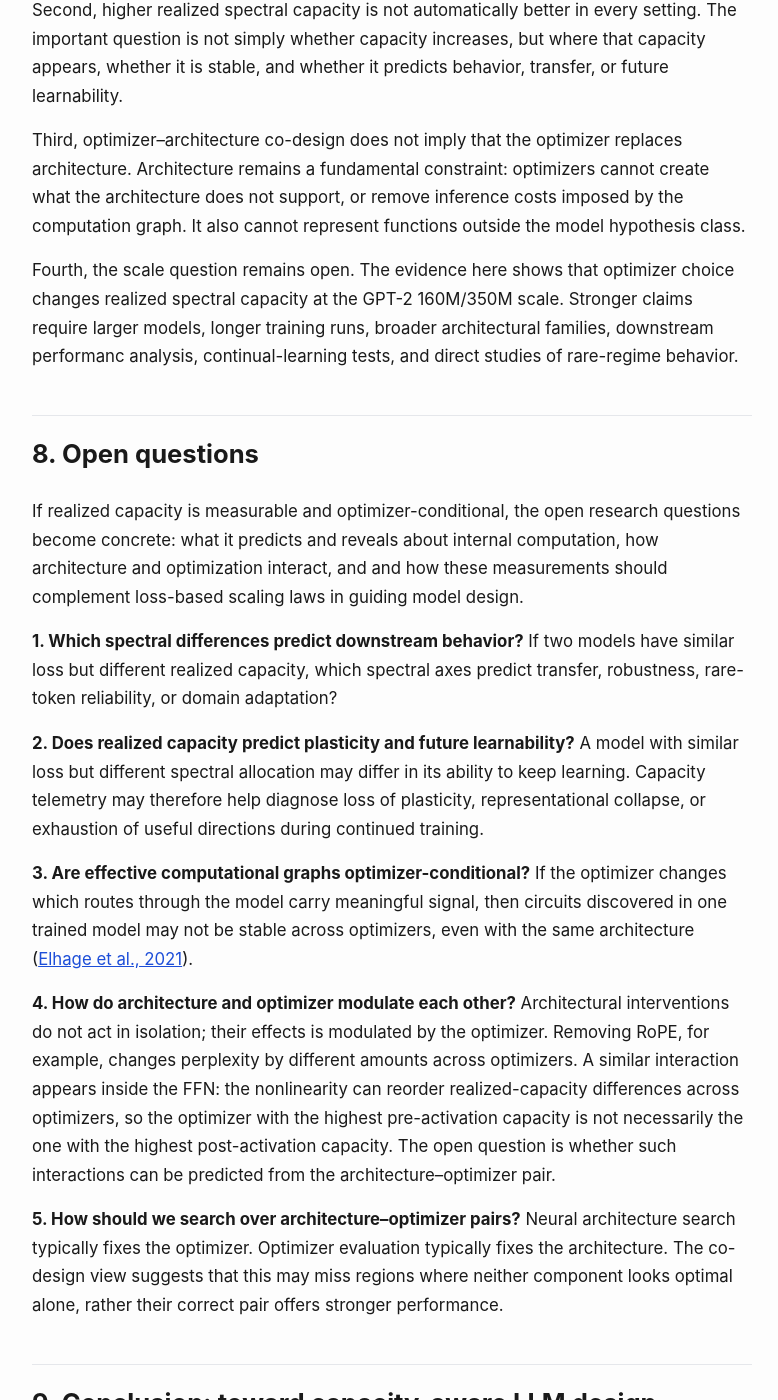
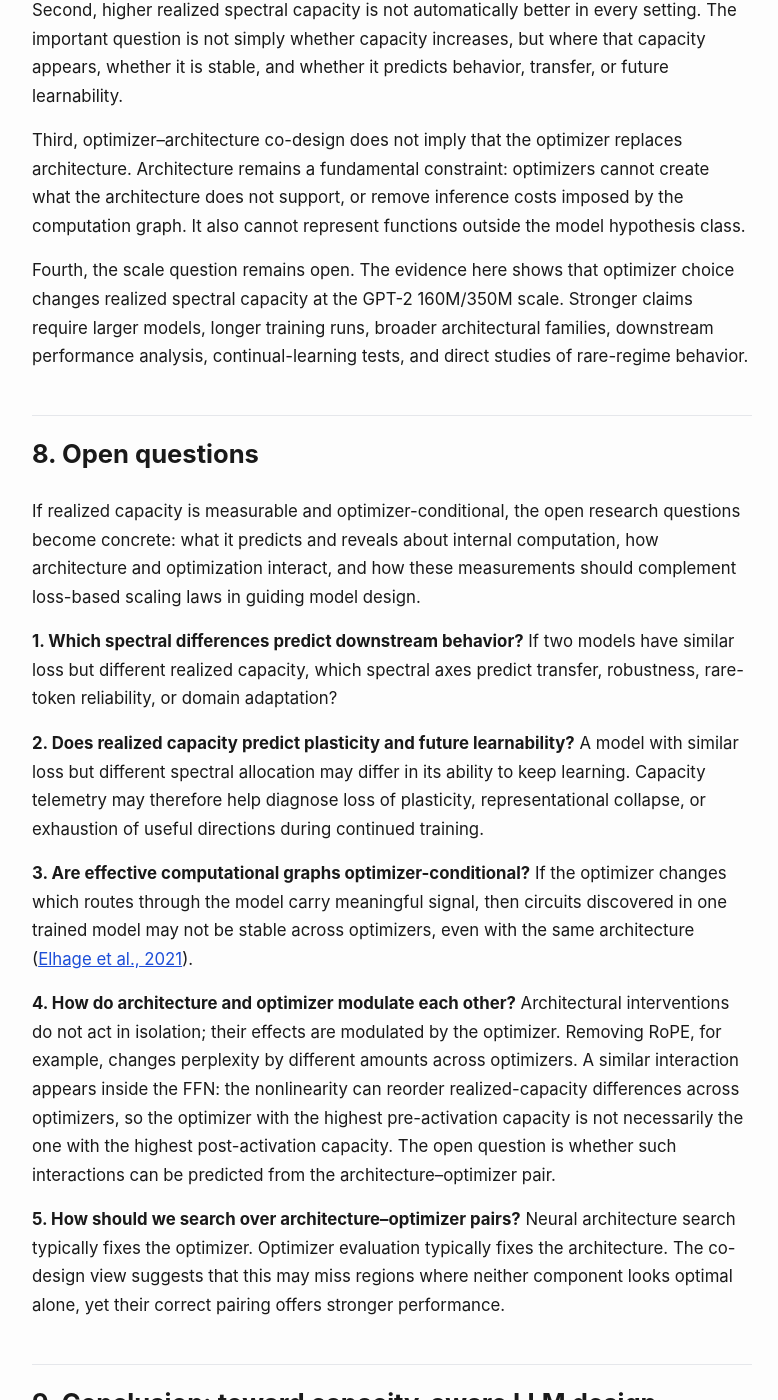
Before and after one commit to optimizer-scaling-laws/optimizer-scaling-laws.github.io, a Jekyll site: the page built from _posts/2026-06-26-architecture-creates-capacity-optimizers-realize-it.md, in a window 1280 px wide and 1400 px high, scrolled down 18476 px. Shown: the whole window, without its empty margins (248-1026 px from the left). Built offline with Jekyll 4.4.1, drawn with Linux system fonts in a browser that asks for light colours; some of the changed text lies outside the part shown.

Commit message:
Final Publishable Polish with corrections

```diff
--- a/_posts/2026-06-26-architecture-creates-capacity-optimizers-realize-it.md
+++ b/_posts/2026-06-26-architecture-creates-capacity-optimizers-realize-it.md
@@ -262,7 +262,7 @@
 
 The full result tables, frequency-conditioned fits, and ablations are on the <a href="https://optimizer-scaling-laws.github.io/" target="_blank" rel="noopener noreferrer">project page</a>.
 
-These are GPT-2-scale studies, including 160M and 350M model families on FineWeb-Edu. They show that optimizer choice can change realized spectral capacity-scaling under matched architecture and training data; they do not guarantee that the same optimizer ordering must persist at multi-billion-parameter scale. To ensure this, a calibrated billion-scale sweep that keeps architecture, training data, tokenizer, FFN-width schedule fixed, while measuring whether the same diffuse, dominant-mode, and HEAD/MID/TAIL effects persist.
+These are GPT-2-scale studies, including 160M and 350M model families on FineWeb-Edu. They show that optimizer choice can change realized spectral capacity-scaling under matched architecture and training data; they do not guarantee that the same optimizer ordering must persist at multi-billion-parameter scale. Establishing this would require a calibrated billion-scale sweep that holds architecture, training data, tokenizer, and FFN-width schedule fixed while measuring whether the same diffuse, dominant-mode, and HEAD/MID/TAIL effects persist.
 
 <p class="takeaway-inline"><strong>Takeaway.</strong> Optimizer choice can change not only convergence speed or final loss, but the scaling law exponents by which added FFN width becomes realized spectral capacity.</p>
 
@@ -478,7 +478,7 @@
 
 If a model’s future ability to learn depends on how many representation directions remain active, then realized capacity becomes a natural plasticity diagnostic. A consistent observation made in the plasticity literature is the loss of active directions; dormant units, falling effective feature rank, or degenerating curvature spectra across reinforcement learning, vision, and language (<a href="https://arxiv.org/abs/2303.07507" target="_blank" rel="noopener noreferrer">Abbas et al., 2023</a>; <a href="https://www.nature.com/articles/s41586-024-07711-7" target="_blank" rel="noopener noreferrer">Dohare et al., 2024</a>; <a href="https://arxiv.org/abs/2402.18762" target="_blank" rel="noopener noreferrer">Lyle et al., 2024</a>; <a href="https://arxiv.org/abs/2509.22335" target="_blank" rel="noopener noreferrer">He et al., 2025</a>).
 
-At LLM scale, similar symptoms appear as dormant FFN units and attention heads that either collapse into over-concentrated patterns or become nearly uniform as the model’s ability to learn from new data declines. Although mechanisms differ across these studies, but the recurring pattern is the same; learning can lose usable degrees of freedom before loss makes that failure obvious.
+At LLM scale, similar symptoms appear as dormant FFN units and attention heads that either collapse into over-concentrated patterns or become nearly uniform as the model’s ability to learn from new data declines. Although mechanisms differ across these studies, the recurring pattern is the same; learning can lose usable degrees of freedom before loss makes that failure obvious.
 
 
 **Two complementary biases on one quantity.** Realized capacity tracks the representation directions that become active and variance-carrying. Architecture supplies the structural constraints; optimization supplies the dynamical bias that determines which of those directions are actually realized during training.
@@ -561,13 +561,13 @@
 
 Third, optimizer–architecture co-design does not imply that the optimizer replaces architecture. Architecture remains a fundamental constraint: optimizers cannot create what the architecture does not support, or remove inference costs imposed by the computation graph. It also cannot represent functions outside the model hypothesis class.
 
-Fourth, the scale question remains open. The evidence here shows that optimizer choice changes realized spectral capacity at the GPT-2 160M/350M scale. Stronger claims require larger models, longer training runs, broader architectural families, downstream performanc analysis, continual-learning tests, and direct studies of rare-regime behavior.
+Fourth, the scale question remains open. The evidence here shows that optimizer choice changes realized spectral capacity at the GPT-2 160M/350M scale. Stronger claims require larger models, longer training runs, broader architectural families, downstream performance analysis, continual-learning tests, and direct studies of rare-regime behavior.
 
 
 ## 8. Open questions
 {: #open-questions}
 
-If realized capacity is measurable and optimizer-conditional, the open research questions become concrete: what it predicts and reveals about internal computation, how architecture and optimization interact, and and how these measurements should complement loss-based scaling laws in guiding model design.
+If realized capacity is measurable and optimizer-conditional, the open research questions become concrete: what it predicts and reveals about internal computation, how architecture and optimization interact, and how these measurements should complement loss-based scaling laws in guiding model design.
 
 
 **1. Which spectral differences predict downstream behavior?**
@@ -580,10 +580,10 @@
 If the optimizer changes which routes through the model carry meaningful signal, then circuits discovered in one trained model may not be stable across optimizers, even with the same architecture (<a href="https://transformer-circuits.pub/2021/framework/index.html" target="_blank" rel="noopener noreferrer">Elhage et al., 2021</a>).
 
 **4. How do architecture and optimizer modulate each other?**
-Architectural interventions do not act in isolation; their effects is modulated by the optimizer. Removing RoPE, for example, changes perplexity by different amounts across optimizers. A similar interaction appears inside the FFN: the nonlinearity can reorder realized-capacity differences across optimizers, so the optimizer with the highest pre-activation capacity is not necessarily the one with the highest post-activation capacity. The open question is whether such interactions can be predicted from the architecture–optimizer pair.
+Architectural interventions do not act in isolation; their effects are modulated by the optimizer. Removing RoPE, for example, changes perplexity by different amounts across optimizers. A similar interaction appears inside the FFN: the nonlinearity can reorder realized-capacity differences across optimizers, so the optimizer with the highest pre-activation capacity is not necessarily the one with the highest post-activation capacity. The open question is whether such interactions can be predicted from the architecture–optimizer pair.
 
 **5. How should we search over architecture–optimizer pairs?**
-Neural architecture search typically fixes the optimizer. Optimizer evaluation typically fixes the architecture. The co-design view suggests that this may miss regions where neither component looks optimal alone, rather their correct pair offers stronger performance.
+Neural architecture search typically fixes the optimizer. Optimizer evaluation typically fixes the architecture. The co-design view suggests that this may miss regions where neither component looks optimal alone, yet their correct pairing offers stronger performance.
 
 
 ## 9. Conclusion: toward capacity-aware LLM design
```
